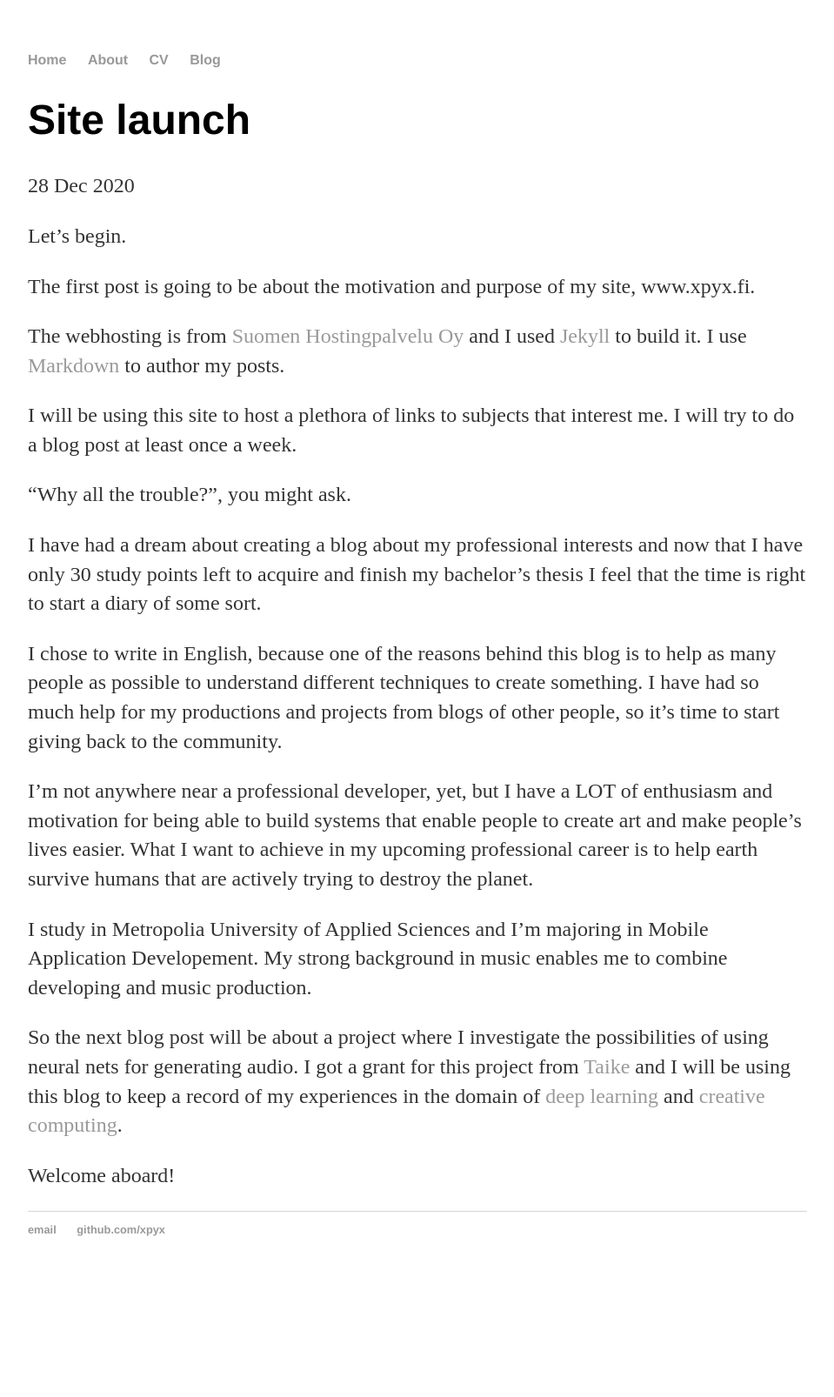
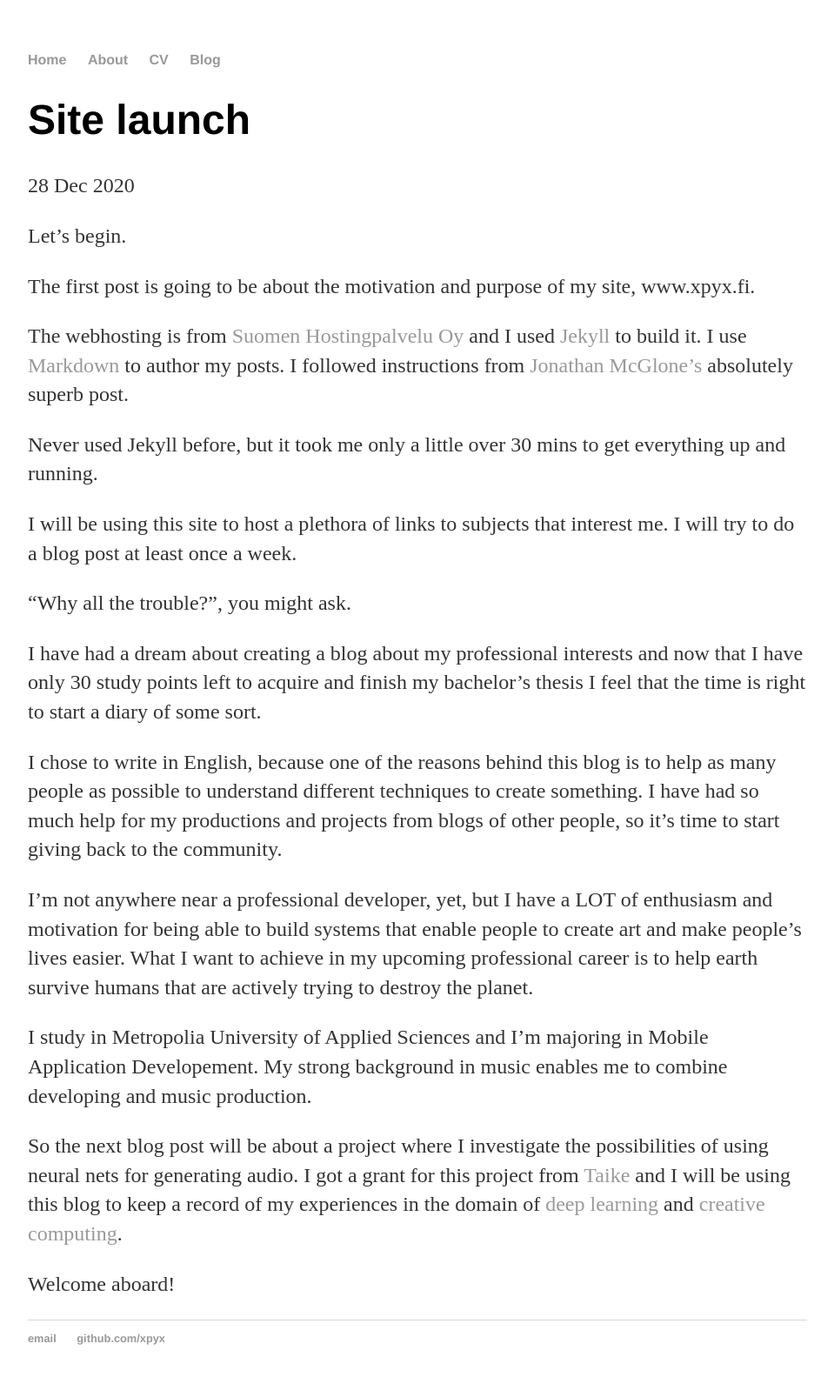
Before and after one commit to xpyx/xpyx.github.io, a Jekyll site: the page built from _posts/2020-12-28-xpyx-site-launched.md, in a window 1280 px wide. Shown: the whole page at 87% size, without its empty margins (160-1119 px from the left). Built offline with Jekyll 4.4.1, drawn with Linux system fonts in a browser that asks for light colours; before the commit the page ends 1481 px from its top, so only the background shows below that.

Commit message:
update first blog post

```diff
--- a/_posts/2020-12-28-xpyx-site-launched.md
+++ b/_posts/2020-12-28-xpyx-site-launched.md
@@ -10,6 +10,9 @@ The first post is going to be about the motivation and purpose of my site, www.x
 
 The webhosting is from [Suomen Hostingpalvelu Oy](https://www.hostingpalvelu.fi/) and I used
 [Jekyll](http://jekyllrb.com) to build it. I use [Markdown](https://en.wikipedia.org/wiki/Markdown) to author my posts.
+I followed instructions from [Jonathan McGlone's](http://jmcglone.com/guides/github-pages/) absolutely superb post.
+
+Never used Jekyll before, but it took me only a little over 30 mins to get everything up and running.
 
 I will be using this site to host a plethora of links to subjects that interest me. I will try to do a blog post at
 least once a week.
```
